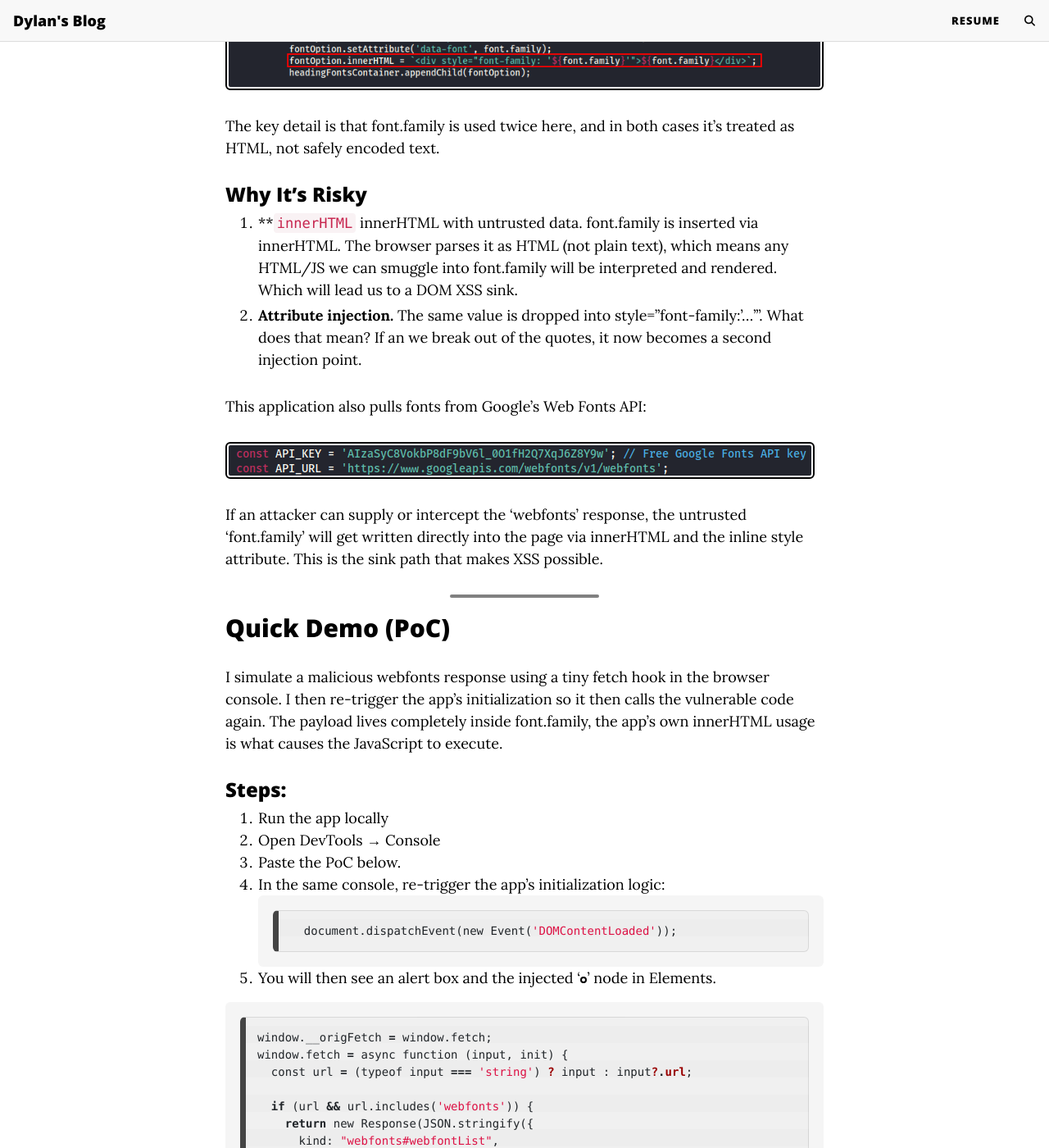
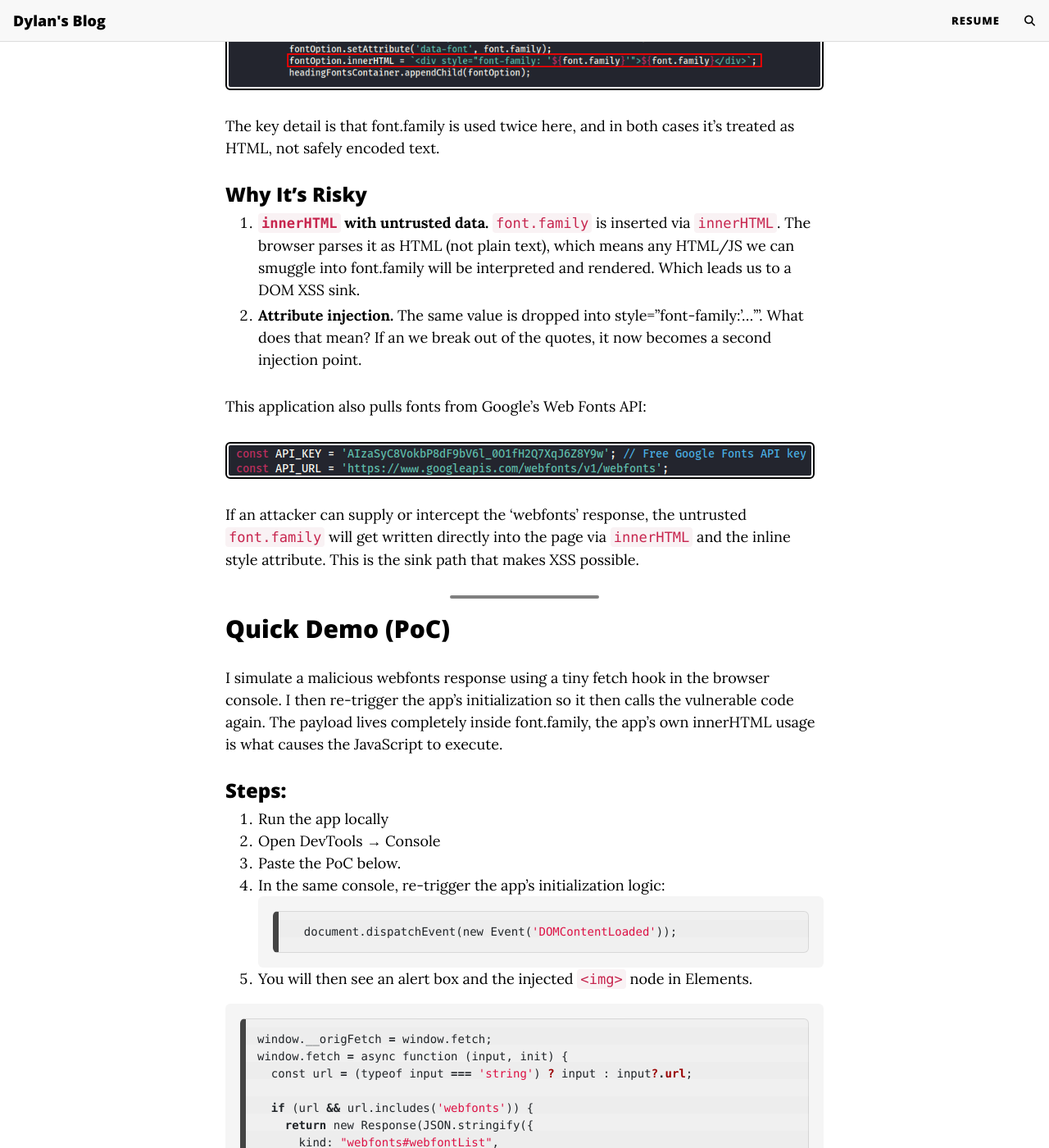
Before and after one commit to DylanDavis1/dylandavis1.github.io, a Jekyll site: the page built from _posts/2025-11-20-Getting-My-First-CVE-2025-63708 .md, in a window 1280 px wide and 1400 px high, scrolled down 1362 px. Shown: the whole window at 82% size. Built offline with Jekyll 4.4.1, drawn with Linux system fonts in a browser that asks for light colours; comment, search, counter and statistics services are not loaded; some of the changed text lies outside the part shown.

Commit message:
Update 2025-11-20-Getting-My-First-CVE-2025-63708 .md

````diff
--- a/_posts/2025-11-20-Getting-My-First-CVE-2025-63708 .md
+++ b/_posts/2025-11-20-Getting-My-First-CVE-2025-63708 .md
@@ -50,14 +50,14 @@ The key detail is that font.family is used twice here, and in both cases it’s
 ### Why It's Risky
 
 {: .tiny-gap}
-1. **`innerHTML` innerHTML with untrusted data. font.family is inserted via innerHTML. The browser parses it as HTML (not plain text), which means any HTML/JS we can smuggle into font.family will be interpreted and rendered. Which will lead us to a DOM XSS sink.
+1. **`innerHTML` with untrusted data.** `font.family` is inserted via `innerHTML`. The browser parses it as HTML (not plain text), which means any HTML/JS we can smuggle into font.family will be interpreted and rendered. Which leads us to a DOM XSS sink.
 2. **Attribute injection.** The same value is dropped into style="font-family:'…'". What does that mean? If an we break out of the quotes, it now becomes a second injection point.
 
 This application also pulls fonts from Google’s Web Fonts API:
 
 ![image 2.png](https://dylandavis1.github.io/assets/img/CVE-2025-63708/image1.png)
 
-If an attacker can supply or intercept the 'webfonts' response, the untrusted 'font.family' will get written directly into the page via innerHTML and the inline style attribute. This is the sink path that makes XSS possible.
+If an attacker can supply or intercept the 'webfonts' response, the untrusted `font.family` will get written directly into the page via `innerHTML` and the inline style attribute. This is the sink path that makes XSS possible.
 
 ---
 
@@ -74,7 +74,7 @@ I simulate a malicious webfonts response using a tiny fetch hook in the browser
 ```powershell
   document.dispatchEvent(new Event('DOMContentLoaded'));
 ```
-6. You will then see an alert box and the injected '<img>' node in Elements.
+6. You will then see an alert box and the injected `<img>` node in Elements.
 
 ```powershell
 window.__origFetch = window.fetch;
@@ -102,7 +102,7 @@ window.fetch = async function (input, init) {
 
 ![image 3](https://dylandavis1.github.io/assets/img/CVE-2025-63708/image2.png)
 
-And boom, we are able to get our XSS payload to execute. The important part is that the alert comes from the payload inside 'font.family' being passed to 'innerHTML' and the inline style attribute. The console hook is a convenient method we can use to simulate a malicious Web Fonts response.
+And boom, we are able to get our XSS payload to execute. The important part is that the alert comes from the payload inside `font.family` being passed to `innerHTML` and the inline style attribute. The console hook is a convenient method we can use to simulate a malicious Web Fonts response.
 
 ---
 
````
